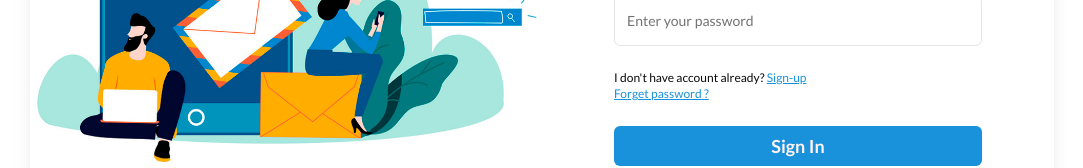
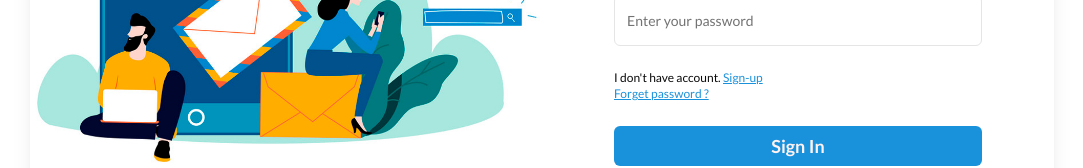
Before and after one commit to codesofC/chat-app, a React (Vite) app: page /login in a window 1280 px wide. Shown: the part 450-618 px from the top of the page, without its empty margins (98-1181 px from the left). Built offline with nearby package versions, Linux system fonts and the light colour scheme; no server answers.

Commit message:
chat 1.0.4

```diff
--- a/src/components/list/ChatList.tsx
+++ b/src/components/list/ChatList.tsx
@@ -45,7 +45,7 @@ const ChatList = () => {
 
 
   return (
-    <div className="w-full flex flex-col gap-6 items-center overflow-x-hidden overflow-y-auto">
+    <div className="relative w-full flex flex-col gap-6 items-center overflow-x-hidden overflow-y-auto">
       <div className="w-full flex p-4 items-center justify-between">
         <div className="flex flex-1 items-center border rounded-md gap-2 px-2">
           <Input
--- a/src/components/login/SignIn.tsx
+++ b/src/components/login/SignIn.tsx
@@ -74,7 +74,7 @@ const SignIn = ({ setHandleSign }: LoginProps) => {
         </div>
 
         <div className="flex flex-col">
-          <p className="text-xs">I don't have account already? {" "}
+          <p className="text-xs">I don't have account. {" "}
             <span
               className="text-primary underline cursor-pointer"
               onClick={() => setHandleSign(true)}
--- a/src/components/login/SignUp.tsx
+++ b/src/components/login/SignUp.tsx
@@ -152,7 +152,7 @@ const SignUp = ({ setHandleSign }: LoginProps) => {
 
         <div className="flex flex-col">
           <p>
-            I have a account already?{" "}
+            I already have a account.{" "}
             <span
               className="text-primary underline cursor-pointer"
               onClick={() => setHandleSign(false)}
```
Also changed, not shown: 1 other file (tests, documents, lock files or other folders).
